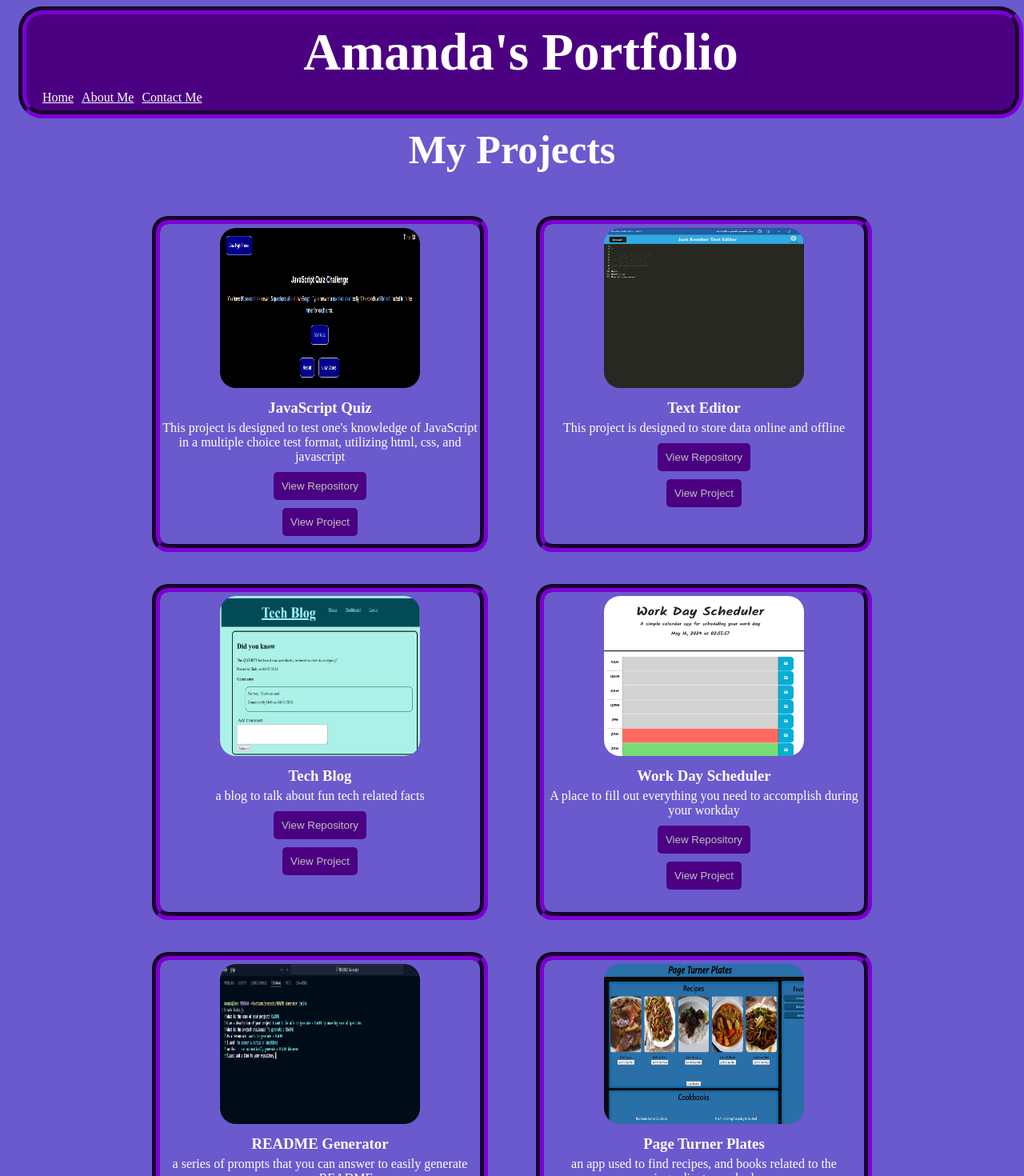
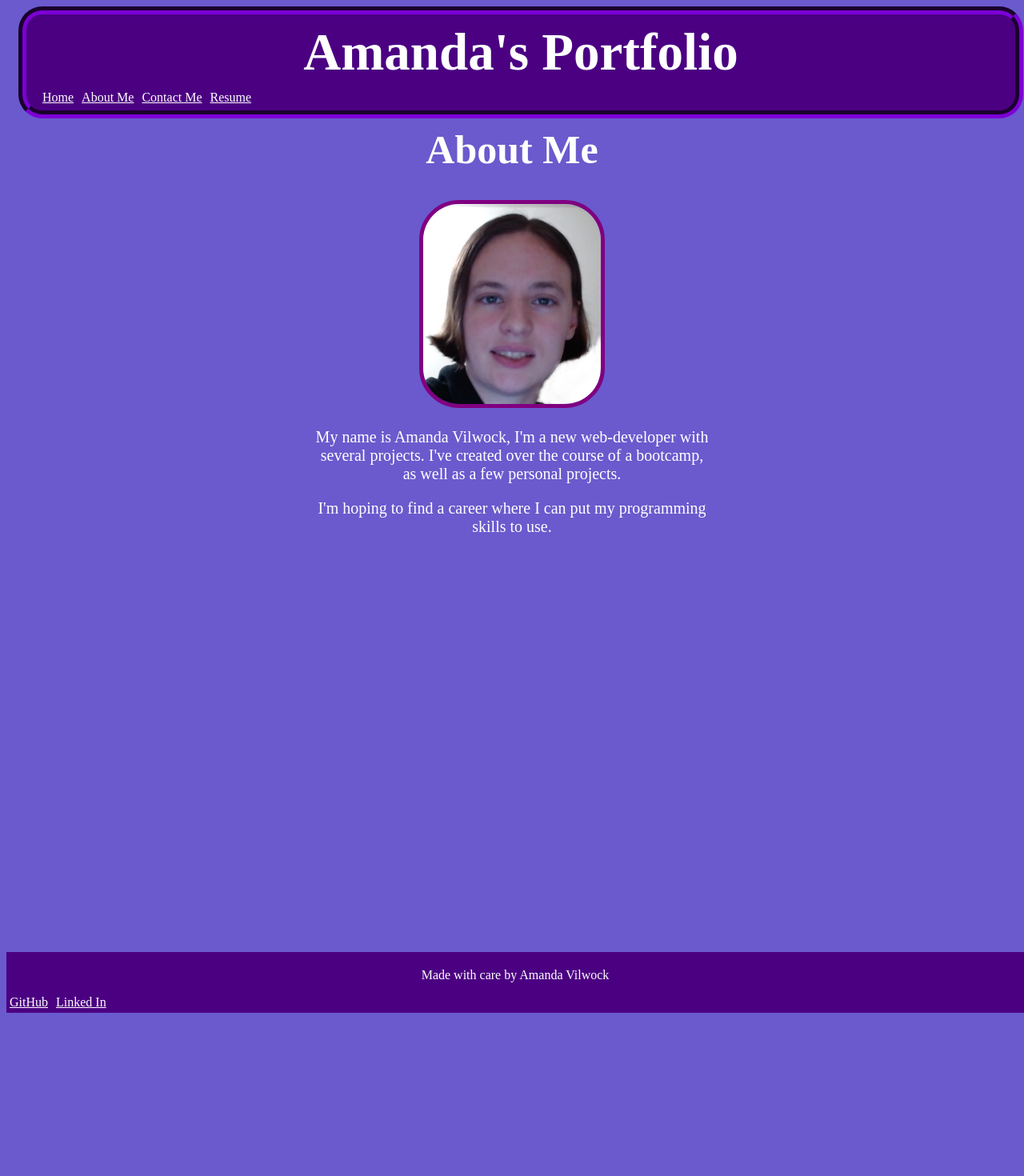
Before and after one commit to avilwock/React-Portfolio, a React (Vite) app: page / in a window 1280 px wide. Shown: the top 1470 px of the page at 80% size. After the commit the page ends 1274 px from the top, so only its background shows below. Built offline with nearby package versions, Linux system fonts and the light colour scheme.

Commit message:
created Resume, fixed footer with links, updated nav and profile

```diff
--- a/src/components/Footer.jsx
+++ b/src/components/Footer.jsx
@@ -2,8 +2,17 @@
 
 export default function Footer() {
   return (
-    <footer style={{ backgroundColor: 'indigo', color: 'white', textAlign: 'center', width: '100%', padding: '10px', position: 'relative', marginTop: 'calc(100vh - 675px)', bottom: '0px' }}>
+    <footer style={{ backgroundColor: 'indigo', color: 'white', textAlign: 'center', width: '100%', padding: '4px', position: 'relative', marginTop: 'calc(100vh - 300px)', bottom: '0px' }}>
       <p>Made with care by Amanda Vilwock</p>
+      <ul style={{ padding: '0px', margin: '0px', display: 'flex', flexDirection: 'row', justifyContent: 'flex-start', listStyleType: 'none' }}>
+       <li>
+       <a className="nav-link text-light" style={{ color: 'white', marginRight: '5px' }} href="https://github.com/avilwock" target="_blank" rel="noopener noreferrer">GitHub</a>
+       </li>
+       <li>
+       <a className="nav-link text-light" style={{ color: 'white', marginLeft: '5px' }} href="https://www.linkedin.com/in/amanda-vilwock-b569a9300/" target="_blank" rel="noopener noreferrer">Linked In</a>
+       </li>
+      </ul>
+
     </footer>
   );
 }
--- a/src/components/Nav.jsx
+++ b/src/components/Nav.jsx
@@ -30,7 +30,7 @@ export default function Nav() {
         alignSelf: 'flex-start'
       }}>
         <li style={{ padding: '5px' }}>
-          <Link className="nav-link text-light" style={{ color: 'white' }} to="/">Home</Link>
+          <Link className="nav-link text-light" style={{ color: 'white' }} to="/home">Home</Link>
         </li>
         <li style={{ padding: '5px' }}>
           <Link className="nav-link text-light" style={{ color: 'white' }} to="/about">About Me</Link>
@@ -38,6 +38,9 @@ export default function Nav() {
         <li style={{ padding: '5px' }}>
         <Link className="nav-link text-light" style={{ color: 'white' }} to="/contact">Contact Me</Link>
         </li>
+        <li style={{ padding: '5px' }}>
+        <Link className="nav-link text-light" style={{ color: 'white' }} to="/resume">Resume</Link>
+        </li>
       </ul>
     </nav>
   );
--- a/src/pages/ProfilePage.jsx
+++ b/src/pages/ProfilePage.jsx
@@ -3,12 +3,14 @@ export default function ProfilePage() {
   return (
     <>
     <h1 style={{ marginTop: '150px', display: 'flex', justifyContent: 'center', fontSize: '50px' }}>About Me</h1>
-      <div style={{ display: 'flex', justifyContent: 'center', color: 'white' }}>
+      <div style={{ fontSize: '20px', display: 'flex', justifyContent: 'center', color: 'white' }}>
 
-          <div className="container pt-4" style={{ maxWidth: '400px', textAlign: 'center' }}>
+          <div className="container pt-4" style={{ maxWidth: '500px', textAlign: 'center' }}>
               <img src="./images/Screenshot.jpg" alt="My profile picture" style={{height: '250px', border: '5px purple solid', borderRadius: '50px' }} />
               <p>
-                  My name is Amanda Vilwock, I&apos;m a new web-developer with several projects I&apos;ve created over the course of a bootcamp, as well as a few personal projects.
+                My name is Amanda Vilwock, I&apos;m a new web-developer with several projects. I&apos;ve created over the course of a bootcamp, as well as a few personal projects.
+              </p>
+              <p>I&apos;m hoping to find a career where I can put my programming skills to use.
               </p>
           </div>
       </div>
--- /dev/null
+++ b/src/pages/ResumePage.jsx
@@ -0,0 +1,14 @@
+import '../App.css';
+
+//sets up the homepage function
+function ResumePage() {
+  return (
+    <>
+      <div>
+        <h1 style={{ marginTop: '150px', display: 'flex', justifyContent: 'center', fontSize: '50px' }}>Resume</h1>
+        </div>
+    </>
+  );
+}
+
+export default ResumePage;
```
Also changed, not shown: src/main.jsx (+11 -2 lines), images/ReactPortfolio4.png (added), 1 other file (tests, documents, lock files or other folders).
